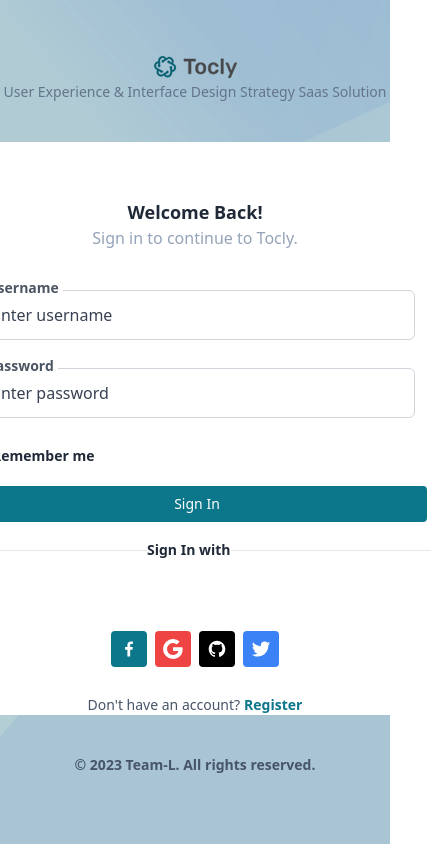
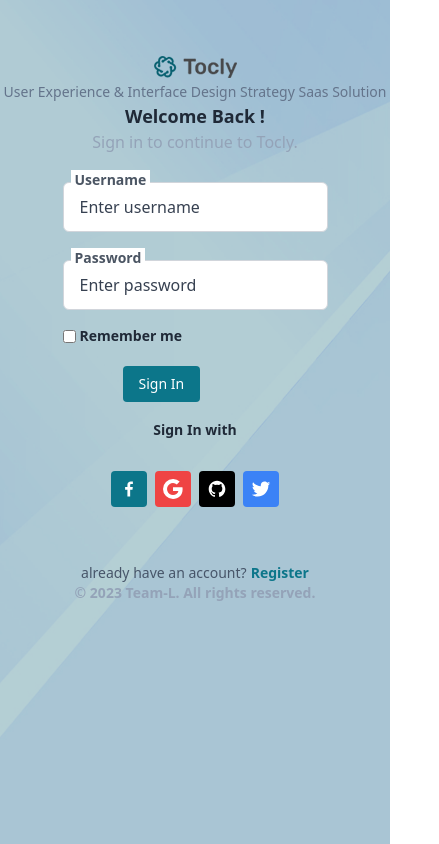
Before and after one commit to kaung222/team_l_dashboard, a React (Vite) app: page /login in a window 390 px wide. Shown: the whole page, 439 px wide, since content can reach past the window. Built offline with nearby package versions, Linux system fonts and the light colour scheme.

Commit message:
register login

```diff
--- a/src/components/Login.jsx
+++ b/src/components/Login.jsx
@@ -1,38 +1,38 @@
 import backgroundImage from "../images/overlay-1.png";
-import imageSrc from '../images/auth.png';
-import logoImg from '../images/logo-dark.png'
+import imageSrc from "../images/auth.png";
+import logoImg from "../images/logo-dark.png";
 import { BiLogoFacebook, BiLogoGithub } from "react-icons/bi";
 import { BsGoogle } from "react-icons/bs";
 import { IoLogoTwitter } from "react-icons/io";
 import { Link } from "react-router-dom";
 
-
-const Login = () => {
+const Register = () => {
   return (
     <>
       <div
         className="min-h-screen min-w-full bg-cover bg-no-repeat"
         style={{ backgroundImage: `url(${backgroundImage})` }}
       >
-        <div className=" flex flex-col items-center justify-center">
-          <img src={logoImg} className=" w-auto h-auto p-14 pb-1" alt="" />
-          <p className=" text-slate-500 text-sm">
+        <div className="flex flex-col items-center justify-center">
+          <img src={logoImg} className="w-auto h-auto p-14 pb-1" alt="" />
+          <p className="text-slate-500 text-sm text-center">
             User Experience & Interface Design Strategy Saas Solution
           </p>
-          <div className="flex w-screen justify-center my-10 h-auto">
-            <div className=" md:block bg-custom-primary bg-opacity-100 w-[500px] rounded-l">
-              <img src={imageSrc} className="w-[600px] h-auto" alt="" />
+          <div className="hidden sm:flex w-full justify-center my-10">
+            <div className="flex flex-col sm:flex-row">
+              <div className="bg-custom-primary bg-opacity-100 w-full sm:w-[500px] rounded-l">
+                <img src={imageSrc} className="w-full h-auto" alt="" />
               </div>
-            <div className=" bg-white  w-[480px] rounded-e">
-              <div className=" mt-14">
+              <div className="bg-white w-full sm:w-[480px] rounded-r">
+                <div className="mt-12">
                   <form>
-                  <h4 className=" font-bold text-center text-lg">
-                    Welcome Back!
+                    <h4 className="font-bold text-center text-lg">
+                      Welcome Back !
                     </h4>
-                  <p className=" text-slate-400 text-center">
+                    <p className="text-slate-400 text-center">
                       Sign in to continue to Tocly.
                     </p>
-                  <div className="relative mx-5 mt-10">
+                    <div className="relative mx-5 mt-7">
                       <input
                         type="text"
                         id="username"
@@ -50,39 +50,40 @@
                     <div className="relative mx-5 mt-7">
                       <input
                         type="password"
-                      id="username"
+                        id="password"
                         className="border border-gray-300 rounded-md py-3 px-4 w-full focus:outline-none placeholder-gray-700"
                         required
                         placeholder="Enter password"
                       />
                       <label
-                      htmlFor="username"
+                        htmlFor="password"
                         className="absolute left-2 -top-3 px-1 bg-white text-sm font-semibold text-gray-600"
                       >
                         Password
                       </label>
                     </div>
-                  <div className="mx-5 mt-7 flex items-center gap-1">
+                    <div className="mx-5 mt-4 flex items-center gap-1">
                       <input type="checkbox" id="checkbox" className="" />
                       <label
                         htmlFor="checkbox"
-                      className=" text-sm font-semibold"
+                        className="text-sm font-semibold"
                       >
                         Remember me
                       </label>
                     </div>
-                  <div className=" w-[460px] mt-5">
-                    <button className=" bg-[#0c768a] text-white py-2 text-sm px-4 rounded mx-3 w-full">
+
+                    <div className="flex justify-center mt-5 max-w-[460px] mx-auto">
+                      <button className="bg-[#0c768a] text-white py-2 text-sm px-4 rounded w-full flex-shrink-0">
                         Sign In
                       </button>
                     </div>
-                  <div className=" mt-4 pt-2 relative">
-                    <hr className=" w-[460px] mt-1 mx-4" />
-                    <p className=" absolute top-0.5 left-48 bg-white text-sm font-semibold">
+                    <div className=" mt-24 pt-2 relative">
+                      <hr className="w-[300px] mt-1 ms-24 me-4" />
+                      <p className="absolute top-0.5 left-1/2 bg-white text-sm font-semibold transform -translate-x-1/2">
                         Sign In with
                       </p>
                     </div>
-                  <div className=" flex gap-2 justify-center items-center mt-20">
+                    <div className="flex gap-2 justify-center items-center mt-10">
                       <button className="bg-[#0c768a] px-2 py-2 text-xl rounded text-white">
                         <BiLogoFacebook />
                       </button>
@@ -96,10 +97,10 @@
                         <IoLogoTwitter />
                       </button>
                     </div>
-                  <div className=" flex gap-1 mx-5 mt-7 justify-center items-center">
-                    <p className=" text-center text-sm text-slate-600 ">{`Don't have an account?`}</p>
+                    <div className="flex gap-1 mx-5 mt-7 justify-center items-center">
+                      <p className="text-center text-sm text-slate-600">{`already have an account?`}</p>
                       <Link to={"/register"}>
-                      <p className=" text-[#0c768a] text-sm font-semibold">
+                        <p className="text-[#0c768a] text-sm font-semibold">
                           Register
                         </p>
                       </Link>
@@ -109,7 +110,85 @@
               </div>
             </div>
           </div>
-        <p className=" text-center text-sm font-semibold text-slate-600">
+          <div className="sm:hidden">
+            {/* Content for phone screens */}
+            <form>
+              <h4 className="font-bold text-center text-lg">Welcome Back !</h4>
+              <p className="text-slate-400 text-center">
+                Sign in to continue to Tocly.
+              </p>
+              <div className="relative mx-5 mt-7">
+                <input
+                  type="text"
+                  id="username"
+                  className="border border-gray-300 rounded-md py-3 px-4 w-full focus:outline-none placeholder-gray-700"
+                  required
+                  placeholder="Enter username"
+                />
+                <label
+                  htmlFor="username"
+                  className="absolute left-2 -top-3 px-1 bg-white text-sm font-semibold text-gray-600"
+                >
+                  Username
+                </label>
+              </div>
+              <div className="relative mx-5 mt-7">
+                <input
+                  type="password"
+                  id="password"
+                  className="border border-gray-300 rounded-md py-3 px-4 w-full focus:outline-none placeholder-gray-700"
+                  required
+                  placeholder="Enter password"
+                />
+                <label
+                  htmlFor="password"
+                  className="absolute left-2 -top-3 px-1 bg-white text-sm font-semibold text-gray-600"
+                >
+                  Password
+                </label>
+              </div>
+              <div className="mx-5 mt-4 flex items-center gap-1">
+                <input type="checkbox" id="checkbox" className="" />
+                <label htmlFor="checkbox" className="text-sm font-semibold">
+                  Remember me
+                </label>
+              </div>
+
+              <div className="w-full mt-5">
+                <button className="bg-[#0c768a] text-white py-2 text-sm px-4 rounded mx-20">
+                  Sign In
+                </button>
+              </div>
+              <div className="mt-4 pt-2 relative">
+                <hr className=" w-0 md:w-full mt-1 mx-4" />
+                <p className="absolute top-0.5 left-1/2 bg-transparent md:bg-white text-sm font-semibold transform -translate-x-1/2">
+                  Sign In with
+                </p>
+              </div>
+              <div className="flex gap-2 justify-center items-center mt-10">
+                <button className="bg-[#0c768a] px-2 py-2 text-xl rounded text-white">
+                  <BiLogoFacebook />
+                </button>
+                <button className="bg-red-500 px-2 py-2 text-xl rounded text-white">
+                  <BsGoogle />
+                </button>
+                <button className="bg-black px-2 py-2 text-xl rounded text-white">
+                  <BiLogoGithub />
+                </button>
+                <button className="bg-blue-500 px-2 py-2 text-xl rounded text-white">
+                  <IoLogoTwitter />
+                </button>
+              </div>
+              <div className="flex gap-1 mx-5 mt-14 justify-center items-center">
+                <p className="text-center text-sm text-slate-600">{`already have an account?`}</p>
+                <Link to={"/register"}>
+                  <p className="text-[#0c768a] text-sm font-semibold">Register</p>
+                </Link>
+              </div>
+            </form>
+          </div>
+        </div>
+        <p className="text-center text-sm font-semibold text-slate-400 md:text-slate-600">
           &copy; 2023 Team-L. All rights reserved.
         </p>
       </div>
@@ -117,4 +196,4 @@
   );
 };
 
-export default Login;
+export default Register;
--- a/src/components/Register.jsx
+++ b/src/components/Register.jsx
@@ -93,7 +93,7 @@
                       </button>
                     </div>
                     <div className="mt-4 pt-2 relative">
-                      <hr className="w-full mt-1 mx-4" />
+                      <hr className="w-[300px] mt-1 ms-24 me-4" />
                       <p className="absolute top-0.5 left-1/2 bg-white text-sm font-semibold transform -translate-x-1/2">
                         Sign Up with
                       </p>
@@ -195,7 +195,7 @@
                   Sign Up with
                 </p>
               </div>
-              <div className="flex gap-2 justify-center items-center mt-10">
+              <div className="flex gap-2 justify-center items-center mt-8">
                 <button className="bg-[#0c768a] px-2 py-2 text-xl rounded text-white">
                   <BiLogoFacebook />
                 </button>
@@ -209,7 +209,7 @@
                   <IoLogoTwitter />
                 </button>
               </div>
-              <div className="flex gap-1 mx-5 mt-7 justify-center items-center">
+              <div className="flex gap-1 mx-5 mt-3 justify-center items-center">
                 <p className="text-center text-sm text-slate-600">{`already have an account?`}</p>
                 <Link to={"/login"}>
                   <p className="text-[#0c768a] text-sm font-semibold">Login</p>
```
Lines whose indentation alone changed are shown as unchanged.
